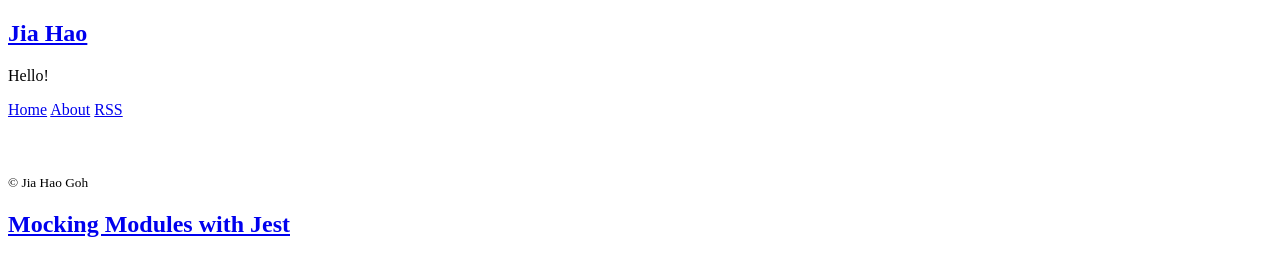
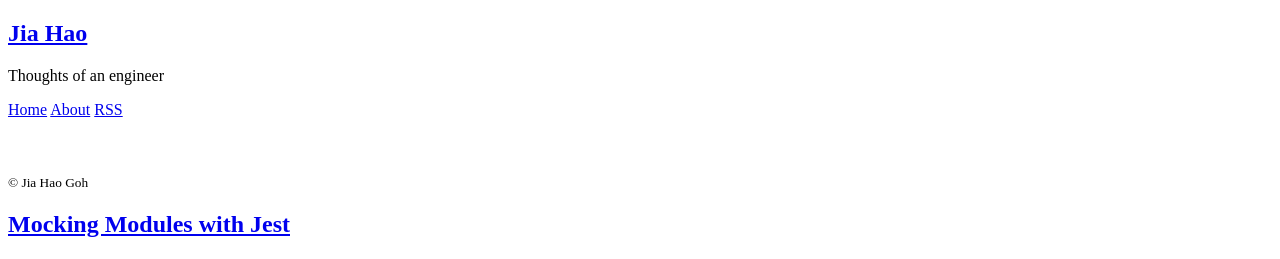
Before and after one commit to jiahaog/jiahao.codes, a Jekyll site: the page built from index.html, in a window 1280 px wide. Shown: the top 259 px of the page. Built offline with Jekyll 4.4.1, drawn with Linux system fonts in a browser that asks for light colours; the list of posts is cut into pages by our own code.

Commit message:
Fix rss feed config

```diff
--- a/_config.yml
+++ b/_config.yml
@@ -1,11 +1,13 @@
 permalink: none
 
 title: Jia Hao
+author:
+  twitter: jiahaog
 tagline: My Blog
-description:         Hello!
-url:                 https://jiahaog.com
-paginate:            5
-baseurl:             ""
+description: Thoughts of an engineer
+url: https://jiahaog.com
+paginate: 5
+baseurl: ""
 
 future: true
 
--- a/_includes/head.html
+++ b/_includes/head.html
@@ -13,7 +13,7 @@
   <link rel="stylesheet" href="{{ site.baseurl }}/assets/css/styles.css">
 
   <link rel="shortcut icon" href="{{ site.baseurl }}/favicon.ico">
-  <link rel="alternate" type="application/atom+xml" title="{{ site.title }}" href="{{ site.baseurl }}/atom.xml">
+  <link rel="alternate" type="application/atom+xml" title="{{ site.title }}" href="{{ site.baseurl }}/feed.xml">
 
   {% if jekyll.environment == "production" %}
     {% include ga.html %}
```
